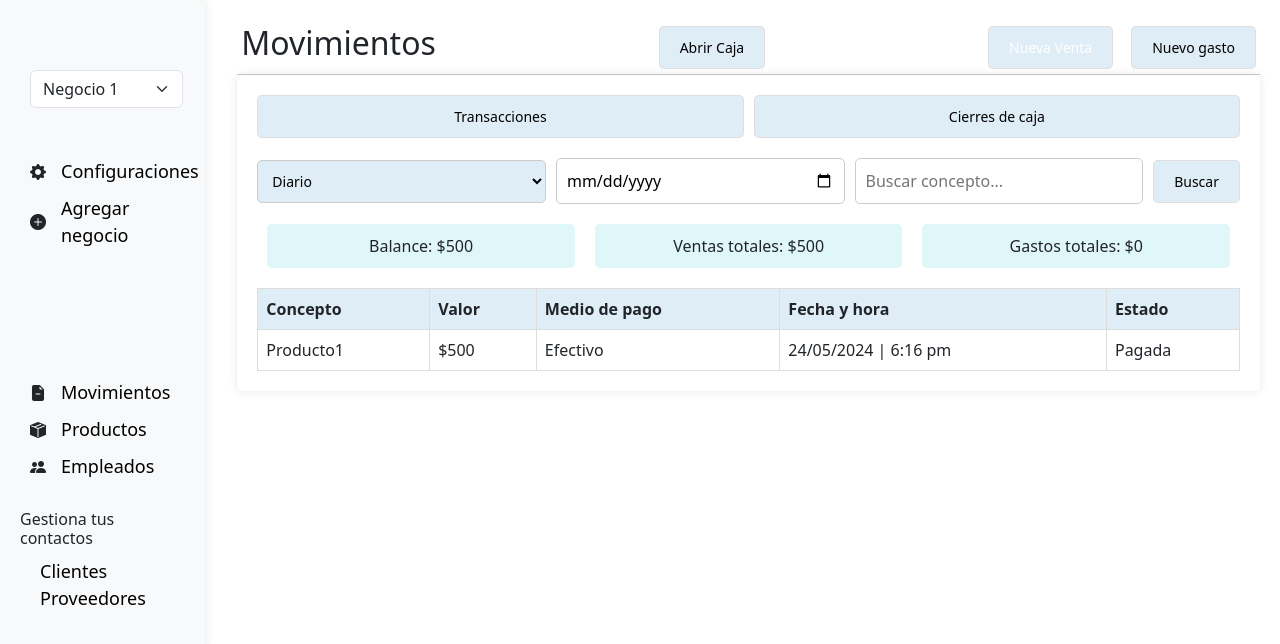
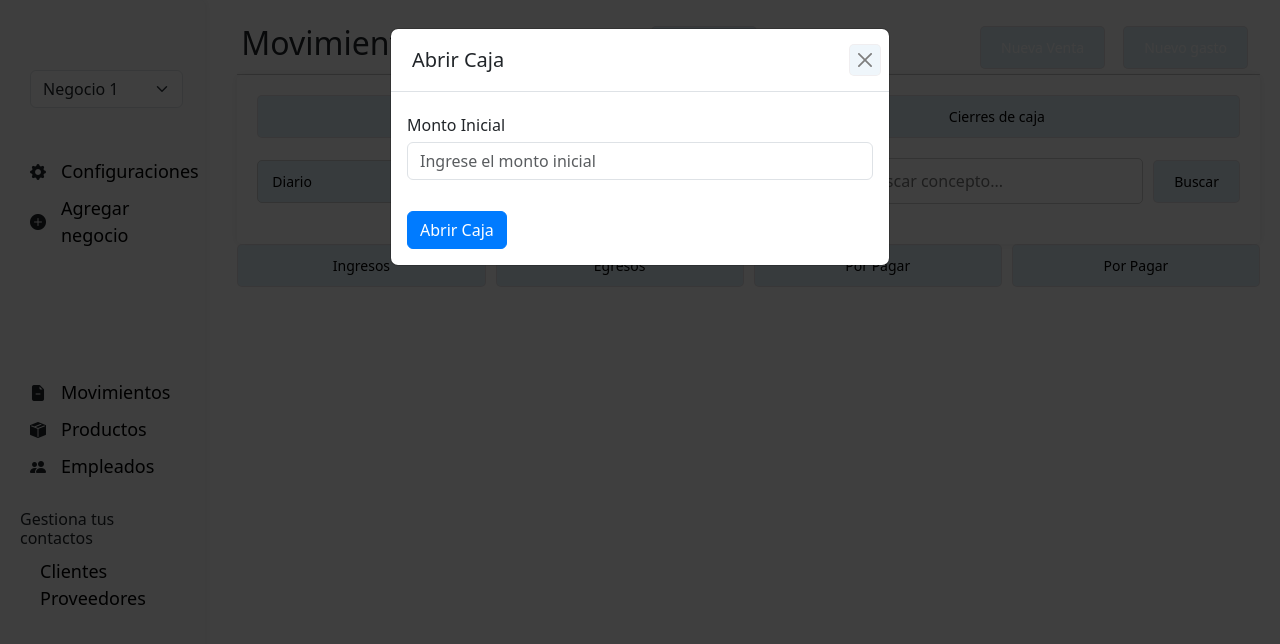
Before and after one commit to SaulEfra/Proyect_Web, a Vue app: page /Productos in a window 1280 px wide. Both pictures are taken after a click on the button "Abrir Caja". Shown: the top 644 px of the page. Built offline with nearby package versions, Linux system fonts and the light colour scheme.

Commit message:
Agregue botones de ingreso y egreso

```diff
--- /dev/null
+++ b/src/components/AbrirCaja.vue
@@ -0,0 +1,64 @@
+<template>
+  <div>
+    <form >
+      <div class="form-group">
+        <label for="montoInicial">Monto Inicial</label>
+        <input
+          type="number"
+          id="montoInicial"
+          v-model="montoInicial"
+          class="form-control"
+          placeholder="Ingrese el monto inicial"
+          required
+        />
+      </div>
+
+      <button type="submit" class="btn btn-primary mt-3">Abrir Caja</button>
+    </form>
+  </div>
+</template>
+
+<script>
+export default {
+  name: 'AbrirCaja',
+  data() {
+    return {
+      montoInicial: '',
+      fechaHora: '', // No necesitamos inicializar fechaHora aquí
+    };
+  },
+  mounted() {
+    // Generar la fecha y hora actual
+    this.fechaHora = new Date().toISOString().slice(0, 16); // Formato "YYYY-MM-DDTHH:mm"
+  },
+  methods: {
+    abrirCaja() {
+      // Aquí puedes manejar la lógica para abrir la caja.
+      // Por ejemplo, puedes enviar los datos a un servidor.
+      console.log('Caja abierta con monto inicial:', this.montoInicial, 'y fecha/hora:', this.fechaHora);
+      // Resetea el formulario después de abrir la caja
+      this.montoInicial = '';
+      // No es necesario resetear fechaHora, ya que se actualizará automáticamente al montar el componente nuevamente
+      // this.fechaHora = '';
+      // Cerrar el modal (si es necesario)
+      this.$emit('close');
+    },
+  },
+};
+</script>
+
+<style scoped>
+.form-group {
+  margin-bottom: 15px;
+}
+
+.btn-primary {
+  background-color: #007bff;
+  border-color: #007bff;
+}
+
+.btn-primary:hover {
+  background-color: #0056b3;
+  border-color: #0056b3;
+}
+</style>
--- a/src/components/Movimientos.vue
+++ b/src/components/Movimientos.vue
@@ -4,12 +4,29 @@
     <div class="header ">
       <h2>Movimientos</h2>
 
-      <button>Abrir Caja</button>
+      <button type="button" class="btn btn-primary me-2" data-bs-toggle="modal" data-bs-target="#AbrirCajaModal">Abrir
+        Caja</button>
       <div class="actions">
         <button type="button" class="btn btn-primary me-2" data-bs-toggle="modal" data-bs-target="#NuevaVenta">Nueva
           Venta</button>
+          <button type="button" class="btn btn-primary me-2" data-bs-toggle="modal"
+          data-bs-target="#NuevoGastoModal">Nuevo gasto</button>
 
-        <button>Nuevo gasto</button>
+
+      </div>
+      <!-- Modal para Abrir Caja -->
+      <div class="modal fade" id="AbrirCajaModal" tabindex="-1" aria-labelledby="AbrirCajaLabel" aria-hidden="true">
+        <div class="modal-dialog">
+          <div class="modal-content">
+            <div class="modal-header">
+              <h5 class="modal-title" id="AbrirCajaLabel">Abrir Caja</h5>
+              <button type="button" class="btn-close" data-bs-dismiss="modal" aria-label="Close"></button>
+            </div>
+            <div class="modal-body">
+              <AbrirCaja @close="closeModal('AbrirCajaModal')" />
+            </div>
+          </div>
+        </div>
       </div>
       <!-- Modal para Nueva Venta -->
       <div class="modal fade" id="NuevaVenta" tabindex="-1" aria-labelledby="NuevaVentaLabel" aria-hidden="true">
@@ -21,6 +38,37 @@
             </div>
             <div class="modal-body">
               <NuevaVenta />
+            </div>
+          </div>
+        </div>
+      </div>
+
+
+      <!-- Modal para Nuevo Gasto -->
+      <div class="modal fade" id="NuevoGastoModal" tabindex="-1" aria-labelledby="NuevoGastoLabel" aria-hidden="true">
+        <div class="modal-dialog">
+          <div class="modal-content">
+            <div class="modal-header">
+              <h5 class="modal-title" id="NuevoGastoLabel">Nuevo Gasto</h5>
+              <button type="button" class="btn-close" data-bs-dismiss="modal" aria-label="Close"></button>
+            </div>
+            <div class="modal-body">
+              <!-- Contenido del formulario para nuevo gasto -->
+              <form>
+                <div class="mb-3">
+                  <label for="concepto" class="form-label">Concepto</label>
+                  <input type="text" class="form-control" id="concepto" placeholder="Concepto del gasto">
+                </div>
+                <div class="mb-3">
+                  <label for="monto" class="form-label">Monto</label>
+                  <input type="number" class="form-control" id="monto" placeholder="Monto del gasto">
+                </div>
+                <div class="mb-3">
+                  <label for="fecha" class="form-label">Fecha</label>
+                  <input type="date" class="form-control" id="fecha">
+                </div>
+                <button type="submit" class="btn btn-primary">Guardar</button>
+              </form>
             </div>
           </div>
         </div>
@@ -50,36 +98,16 @@
         </div>
 
         <!-- Tabla de Transacciones -->
-        <div class="transaction-table">
-          <div>
-            <div class="balances">
-              <div class="balance">Balance: $500</div>
-              <div class="sales">Ventas totales: $500</div>
-              <div class="expenses">Gastos totales: $0</div>
-            </div>
 
-            <table class="transactions">
-              <thead>
-                <tr>
-                  <th>Concepto</th>
-                  <th>Valor</th>
-                  <th>Medio de pago</th>
-                  <th>Fecha y hora</th>
-                  <th>Estado</th>
-                </tr>
-              </thead>
-              <tbody>
-                <tr>
-                  <td>Producto1</td>
-                  <td>$500</td>
-                  <td>Efectivo</td>
-                  <td>24/05/2024 | 6:16 pm</td>
-                  <td>Pagada</td>
-                </tr>
-              </tbody>
-            </table>
-          </div>
-        </div>
+
+
+
+
+
+
+
+
+
       </div>
 
       <div class="cierres-caja-section" v-if="currentSection === 'cierresCaja'">
@@ -92,8 +120,7 @@
               <option>Mensual</option>
             </select>
             <input type="date" />
-            <input type="text" placeholder="Buscar concepto..." />
-            <button>Buscar</button>
+
           </div>
         </div>
         <div class="cierres-caja-table">
@@ -136,16 +163,30 @@
 
       </div>
     </div>
+
+
+    <div >
+  <div class="tab-buttons">
+        <button @click="showSection('Ingresos')">Ingresos</button>
+        <button @click="showSection('Egresos')">Egresos</button>
+        <button @click="showSection('Por Pagar')">Por Pagar</button>
+        <button @click="showSection('Por Cobrar')">Por Pagar</button>
+      </div>
+
+
+</div>
   </div>
 
 </template>
 
 <script>
 import NuevaVenta from './NuevaVenta.vue';
+import AbrirCaja from './AbrirCaja.vue';
 export default {
   name: 'MovimientosApp',
   components: {
-    NuevaVenta
+    NuevaVenta,
+    AbrirCaja
   },
   data() {
     return {
```
